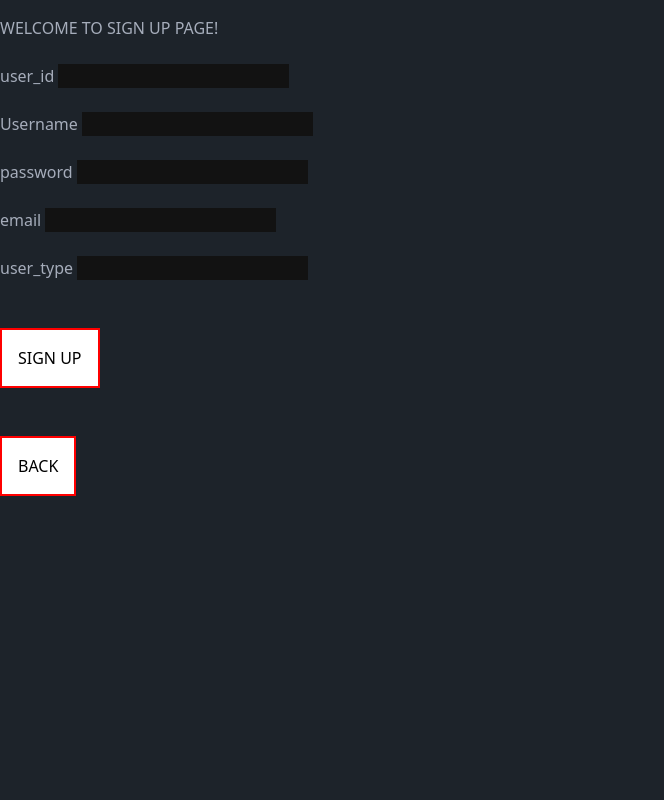
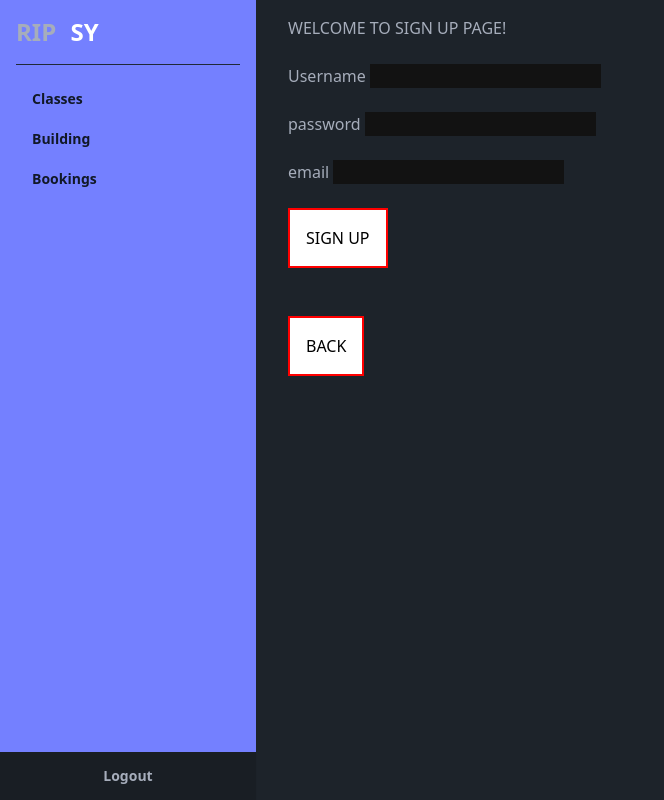
Before and after one commit to uniquemozilla22/Class-reservation-system, a React (Vite) app: page /signUp in a window 1280 px wide. Shown: the whole page, without its empty margins (0-664 px from the left). Built offline with nearby package versions, Linux system fonts and the light colour scheme; the HTML template or start-up script is replaced by a standard one.

Commit message:
User Registration completed

```diff
--- a/src/components/layout.jsx
+++ b/src/components/layout.jsx
@@ -2,12 +2,9 @@ import Navigation from "./navigation.comp";
 import Sidebar from "./sidebar.comp";
 
 const Layout = ({ children }) => {
-  const isLoggedInContent = !window.location.pathname
-    .toLowerCase()
-    .includes("sign");
   return (
     <div className="">
-      {isLoggedInContent && <Sidebar />}
+      <Sidebar />
       <main className="w-full md:w-[calc(100%-256px)] md:ml-64 min-h-screen transition-all main">
         <div className="py-2 px-6  flex items-center  shadow-black/5 sticky top-0 left-0 z-30 w-full">
           <button
@@ -17,9 +14,7 @@ const Layout = ({ children }) => {
             <i className="ri-menu-line"></i>
           </button>
         </div>
-        <div style={{ paddingLeft: isLoggedInContent && "18rem" }}>
-          {children}
-        </div>
+        <div style={{ paddingLeft: "18rem" }}>{children}</div>
       </main>
     </div>
   );
--- a/src/pages/SignUp.jsx
+++ b/src/pages/SignUp.jsx
@@ -2,7 +2,8 @@ import { useState } from "react";
 import { useNavigate } from "react-router-dom";
 import axios from "axios";
 import baseHTTP from "../utils/axiosBase";
-import { getItem } from "../utils/localStorage";
+import { getItem, setItem } from "../utils/localStorage";
+import { toast } from "react-toastify";
 
 const styles = {
   back: {
@@ -14,7 +15,6 @@ const styles = {
 };
 
 const SignUp = () => {
-  const [user_id, setUserId] = useState("");
   const [username, setUsername] = useState("");
   const [password, setPassword] = useState("");
   const [email, setEmail] = useState("");
@@ -29,13 +29,17 @@ const SignUp = () => {
     event.preventDefault();
     const response = await baseHTTP(token).post(
       "user/registerNewUser",
-      { user_id, username, password, email, user_type },
+      { username, password, email },
       {
         headers: headers,
       }
     );
-    if (response.status === "OK") {
-      navigate("/index");
+    if (response.data.sucess) {
+      toast.success(response.data.message);
+      setItem("token", response.data.token);
+      navigate("/booking");
+    } else {
+      toast.error(response.data.message);
     }
   }
   const navigate = useNavigate();
@@ -51,15 +55,6 @@ const SignUp = () => {
       <br></br>
       <div>
         <form onSubmit={signUp}>
-          <div>
-            <label>user_id </label>
-            <input
-              type="text"
-              onChange={(e) => setUserId(e.target.value)}
-            ></input>
-          </div>
-          <br></br>
-
           <div>
             <label>Username </label>
             <input
@@ -87,21 +82,10 @@ const SignUp = () => {
               onChange={(e) => setEmail(e.target.value)}
             ></input>
           </div>
-
           <br></br>
-
-          <div>
-            <label>user_type </label>
-            <input
-              type="text"
-              onChange={(e) => setUserType(e.target.value)}
-            ></input>
-          </div>
-
-          <br></br>
-
-          <br></br>
-          <button style={styles.back}>SIGN UP</button>
+          <button style={styles.back} type="submit">
+            SIGN UP
+          </button>
           <br></br>
         </form>
       </div>
```
Also changed, not shown: 2 other files (tests, documents, lock files or other folders).
